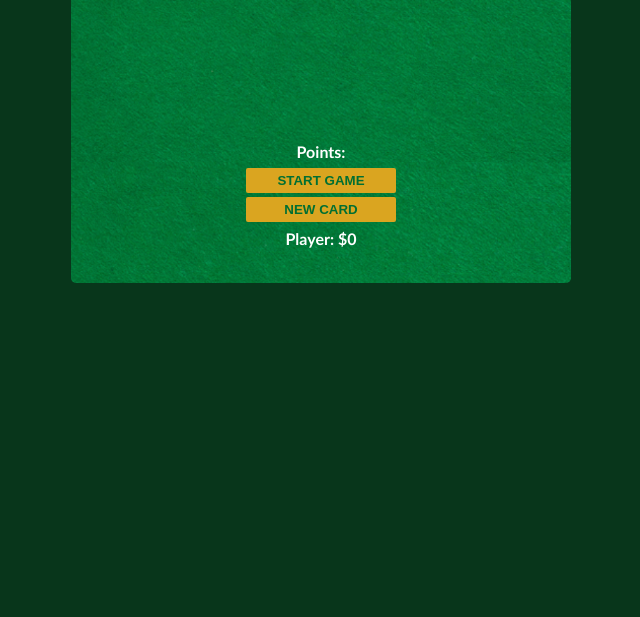
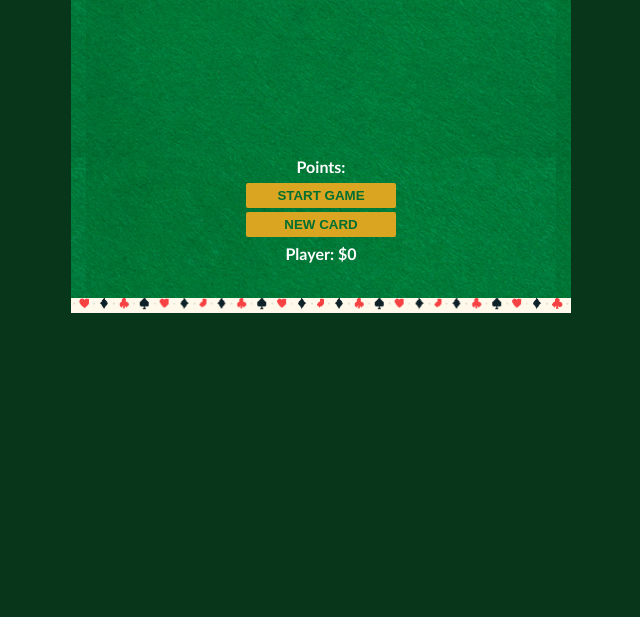
Before and after one commit to cgraham74/CardGame, a website: page index.html in a window 1280 px wide. Shown: the part 183-800 px from the top of the page, without its empty margins (319-959 px from the left). Drawn offline with Linux system fonts and the light colour scheme.

Commit message:
added border

```diff
--- a/index.css
+++ b/index.css
@@ -16,9 +16,10 @@ body{
     background-image: url(images/felt.PNG);
     background-size: contain;
     padding: 30px;
-    border-radius: 5px;
+
     margin-top: 10px;
-
+    border: 15px solid transparent;
+    border-image: url(images/black_jack_footer.png) 100 round;
 }
 p{
     margin: 5px;
```
